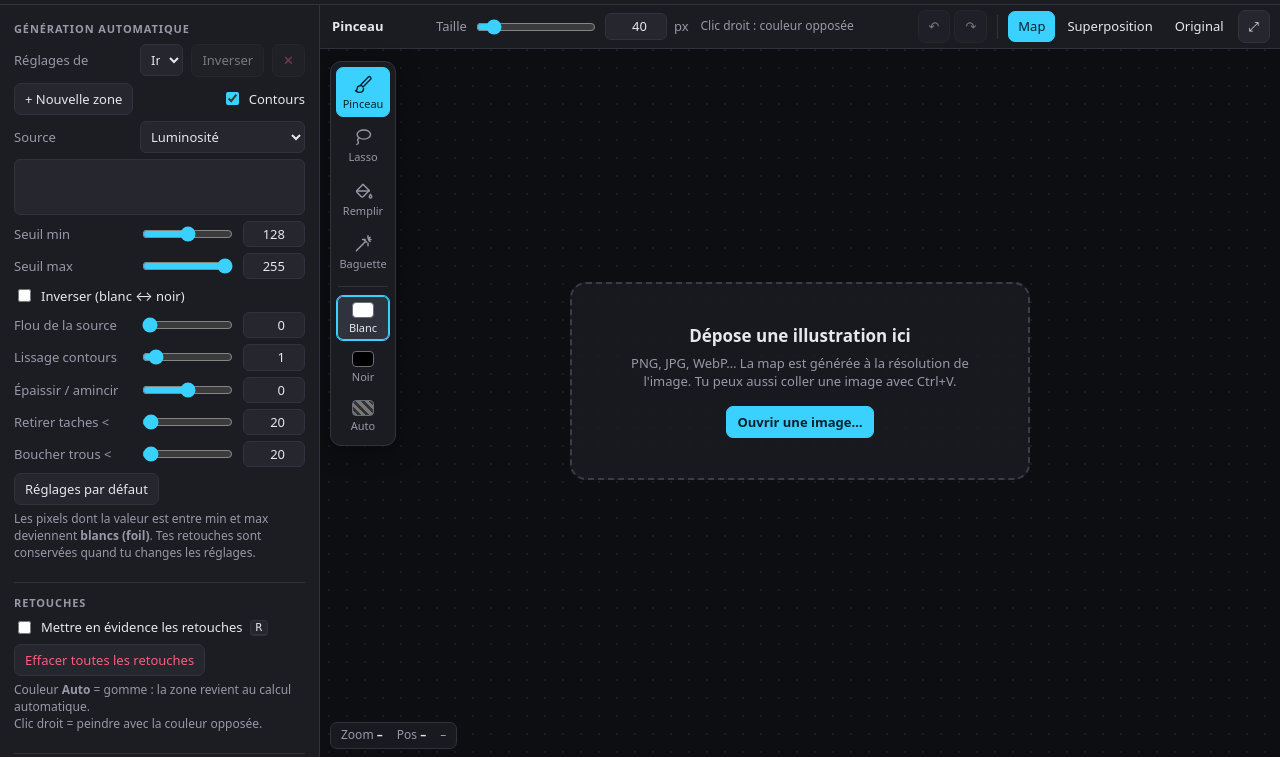
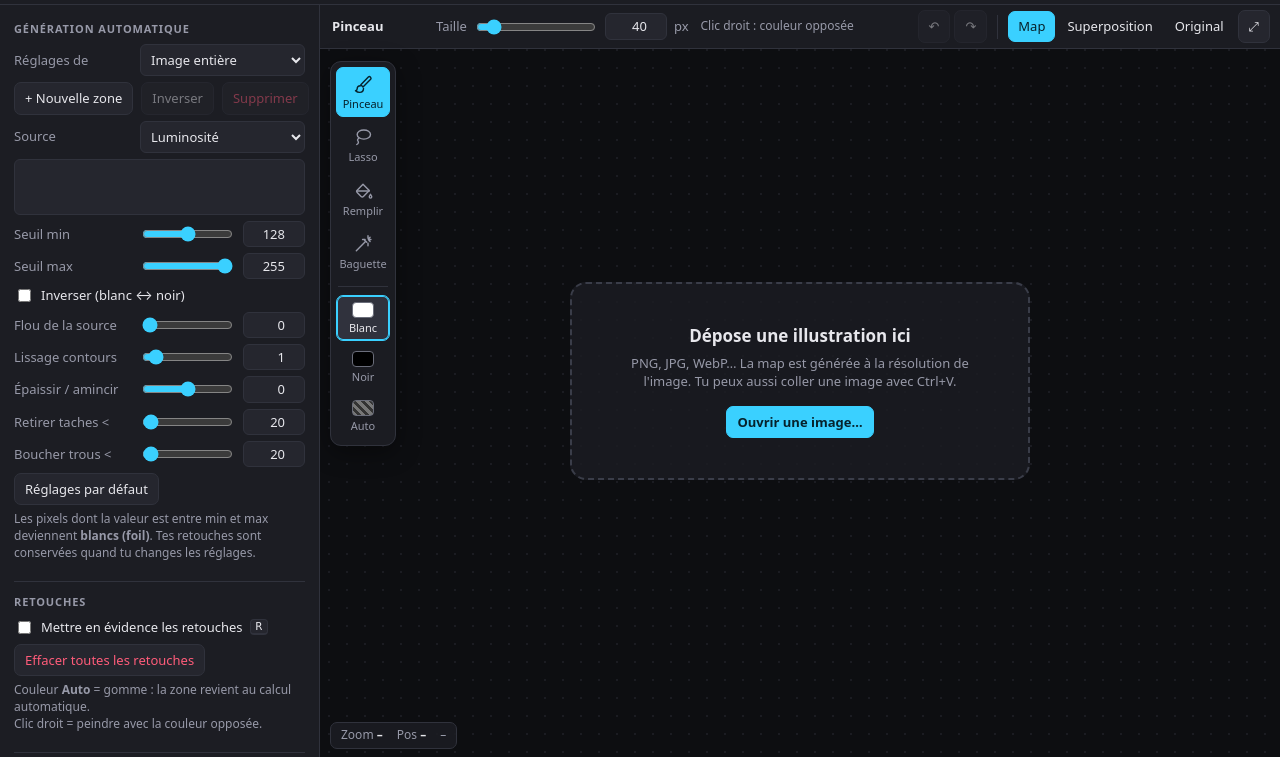
Before and after one commit to HugoHumbert/foil-map-maker, a plain HTML site: page index.html in a window 1280 px wide. Shown: the part 43-800 px from the top of the page. Drawn offline with Linux system fonts and the light colour scheme.

Commit message:
Liste des zones lisible (boutons sur leur propre ligne) + tests de mise en page
Co-Authored-By: Claude Opus 5.5 <noreply@anthropic.com>

```diff
--- a/index.html
+++ b/index.html
@@ -115,12 +115,11 @@ kbd{background:var(--panel2);border:1px solid var(--line);border-bottom-width:2p
     <h2>Génération automatique</h2>
     <div class="row"><span class="lbl">Réglages de</span>
       <select id="zoneSel"><option value="">Image entière</option></select>
+    </div>
+    <div class="row">
+      <button id="btnZoneNew" title="Lasso en mode Zone (Z)">+ Nouvelle zone</button>
       <button id="btnZoneInv" title="Inverser la zone : elle couvre tout sauf ce qu'elle couvrait" disabled>Inverser</button>
-      <button id="btnZoneDel" class="danger" title="Supprimer la zone (Suppr)" disabled>✕</button>
-    </div>
-    <div class="row" style="justify-content:space-between">
-      <button id="btnZoneNew" title="Lasso en mode Zone (Z)">+ Nouvelle zone</button>
-      <label class="check" style="margin:0"><input type="checkbox" id="showZones" checked> Contours</label>
+      <button id="btnZoneDel" class="danger" title="Supprimer la zone (Suppr)" disabled>Supprimer</button>
     </div>
     <p id="zoneHint" class="hint"></p>
     <div class="row"><span class="lbl">Source</span>
@@ -164,6 +163,7 @@ kbd{background:var(--panel2);border:1px solid var(--line);border-bottom-width:2p
     <h2>Affichage</h2>
     <div class="row"><span class="lbl">Intensité superp.</span><input type="range" id="opacity" min="0" max="100" value="60"><input type="number" class="num" data-num="opacity"></div>
     <div class="row"><span class="lbl">Teinte du foil</span><input type="color" id="tint" value="#3ad0ff"></div>
+    <label class="check"><input type="checkbox" id="showZones" checked> Contours des zones</label>
     <label class="check"><input type="checkbox" id="trim" checked> Trait de coupe (fond perdu 3 mm) <kbd>T</kbd></label>
   </section>
 
```
Also changed, not shown: tests/smoke.js (+7 -0 lines).
